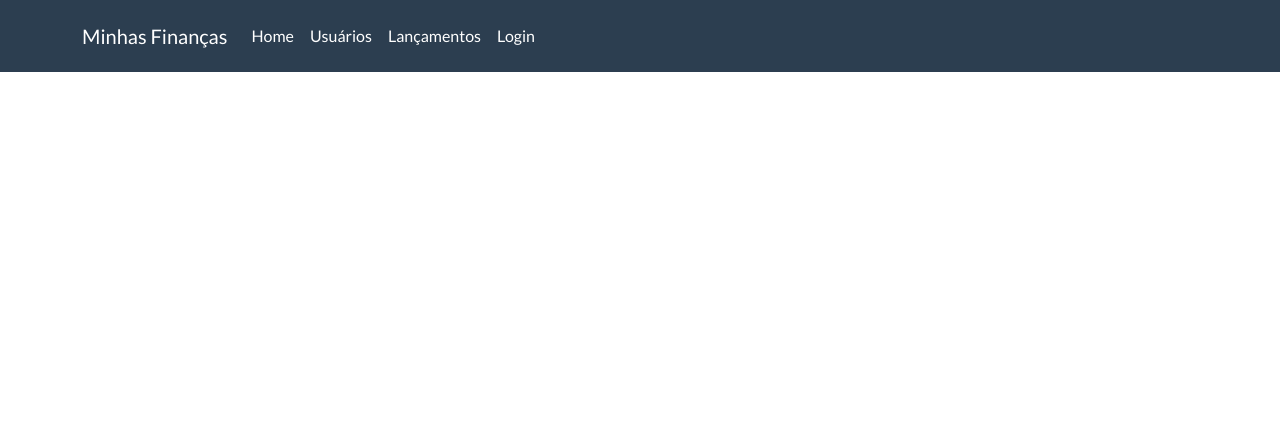
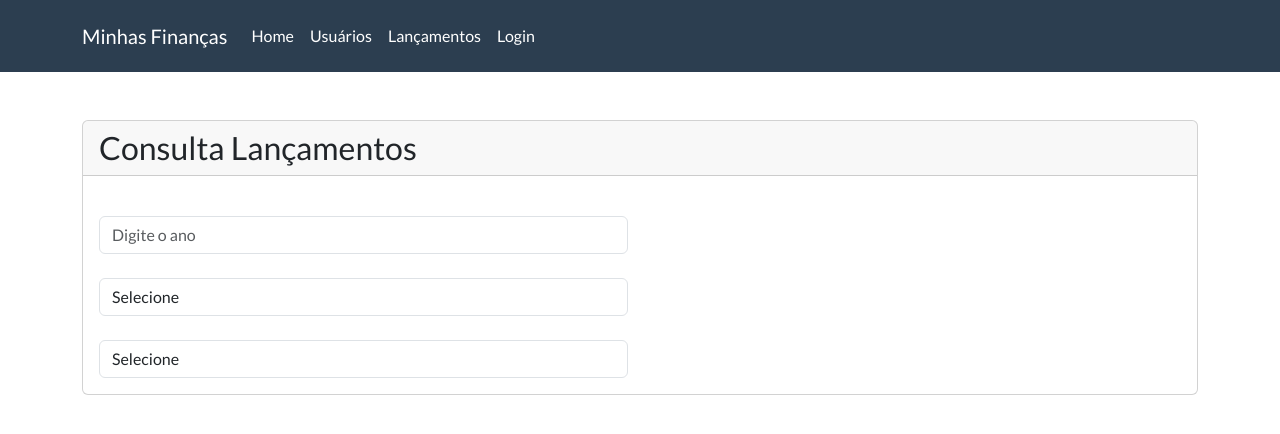
Before and after one commit to kesleyrozas/front-react, a React (Create React App) app: page /#/consultaLancamentos in a window 1280 px wide. Shown: the top 434 px of the page. Built offline with nearby package versions, Linux system fonts and the light colour scheme.

Commit message:
ajustes projeto

```diff
--- a/package.json
+++ b/package.json
@@ -13,6 +13,7 @@
     "react-dom": "^16.10.1",
     "react-router-dom": "^5.1.2",
     "react-scripts": "3.1.2",
+    "toastr": "^2.1.4",
     "web-vitals": "^2.1.4"
   },
   "scripts": {
--- /dev/null
+++ b/src/app/service/localStorageService.js
@@ -0,0 +1,12 @@
+export default class  LocalStorageService {
+
+    static adicionarItem(chave, valor){
+        localStorage.setItem(chave,  JSON.stringify(valor));
+    }
+
+    static obterItem(chave, valor){
+       const item = localStorage.getItem(chave);
+       return JSON.parse(item);
+    }
+
+}
--- a/src/app/service/usuarioService.js
+++ b/src/app/service/usuarioService.js
@@ -10,6 +10,14 @@ class UsuarioService extends ApiService{
         return this.post('/autenticar', credenciais)
     }
 
+    obterSaldoPorIdUsuario(id){
+        return this.get(`/${id}/saldo`)
+    }
+
+    salvar(usuario){
+        return this.post('/', usuario);
+    }
+
 }
 
 export default UsuarioService;
--- a/src/components/navbar.js
+++ b/src/components/navbar.js
@@ -13,7 +13,7 @@ function NavBar(){
                 <ul className="navbar-nav">
                     <NavBarItem href="#/home" label="Home" />
                     <NavBarItem href="#/cadastro-usuario" label="Usuários" />
-                    <NavBarItem href="#/lancamentos" label="Lançamentos" />
+                    <NavBarItem href="#/consultaLancamentos" label="Lançamentos" />
                     <NavBarItem href="#/login" label="Login" />
                 </ul>
             </div>
--- /dev/null
+++ b/src/components/selectMenu.js
@@ -0,0 +1,18 @@
+import React from "react"
+
+function SelectMenu(props){
+
+    const options = props.lista.map( (option, index) =>{
+        return (
+            <option key={index} value={option.value}>{option.label}</option>
+        )
+    })
+
+    return(
+        <select {...props}>
+            {options}
+        </select>
+    )
+}
+
+export default SelectMenu
--- /dev/null
+++ b/src/components/toastr.js
@@ -0,0 +1,34 @@
+import toastr from "toastr"
+
+toastr.options = {
+    "closeButton": true,
+    "debug": false,
+    "newestOnTop": false,
+    "progressBar": true,
+    "positionClass": "toast-top-right",
+    "preventDuplicates": false,
+    "onclick": null,
+    "showDuration": "300",
+    "hideDuration": "1000",
+    "timeOut": "5000",
+    "extendedTimeOut": "1000",
+    "showEasing": "swing",
+    "hideEasing": "linear",
+    "showMethod": "fadeIn",
+    "hideMethod": "fadeOut"
+ }
+ export function mostrarMensagem(titulo, mensagem, tipo){
+    toastr[tipo](mensagem, titulo)
+ }
+
+ export function mensagemErro(mensagem){
+    mostrarMensagem('Erro', mensagem, 'error')
+ }
+
+ export function mensagemSucesso(mensagem){
+    mostrarMensagem('Sucesso', mensagem, 'success')
+ }
+
+ export function mensagemAlerta(mensagem){
+    mostrarMensagem('Alerta', mensagem, 'warning')
+ }
--- a/src/main/rotas.js
+++ b/src/main/rotas.js
@@ -3,6 +3,7 @@ import React from 'react'
 import Login from '../views/login'
 import CadastroUsuario from '../views/cadastroUsuario'
 import Home from '../views/home'
+import ConsultaLancamentos from '../views/consultaLancamentos'
 
 import { Route, Switch, HashRouter} from 'react-router-dom'
 
@@ -13,6 +14,7 @@ function Rotas(){
                 <Route path="/home" component={Home}/>
                 <Route path="/login" component={Login}/>
                 <Route path="/cadastro-usuario" component={CadastroUsuario}/>
+                <Route path="/consultaLancamentos" component={ConsultaLancamentos}/>
             </Switch>
         </HashRouter>
     )
--- a/src/views/cadastroUsuario.js
+++ b/src/views/cadastroUsuario.js
@@ -4,6 +4,8 @@ import Card from "../components/card"
 import FormGroup from "../components/form-group"
 
 import { withRouter } from 'react-router-dom'
+import UsuarioService from "../app/service/usuarioService"
+import { mensagemSucesso, mensagemErro } from "../components/toastr"
 
 class CadastroUsuario extends React.Component{
 
@@ -14,8 +16,53 @@ class CadastroUsuario extends React.Component{
         senhaRepeticao: ''
     }
 
+    constructor(){
+        super();
+        this.service = new UsuarioService();
+    }
+
+    validar(){
+        const msgs = []
+
+        if(!this.state.nome){
+            msgs.push('O campo nome é obrigatório')
+        }
+        if(!this.state.email){
+            msgs.push('O campo email é obrigatório')
+        }else if (!this.state.email.match(/^[a-z0-9.]+@[a-z0-9]+\.[a-z]/)){
+            msgs.push('Informe um e-mail valido')
+        }
+        if(!this.state.senha || !this.state.senhaRepeticao){
+            msgs.push('Digite a senha 2x')
+        }else if (this.state.senha !== this.state.senhaRepeticao){
+            msgs.push('As senhas não são iguais')
+        }
+
+        return msgs;
+    }
+
     salvar = () => {
-        console.log(this.state)
+        const msgs = this.validar();
+
+        if(msgs && msgs.length > 0){
+            msgs.forEach( (msgs, index) =>{
+                mensagemErro(msgs)
+            });
+            return false;
+        }
+
+        const usuario = {
+            nome: this.state.nome,
+            email: this.state.email,
+            senha: this.state.senha
+        }
+        this.service.salvar(usuario)
+            .then(response =>{
+                mensagemSucesso('Usuário Cadastrado com sucesso!')
+                this.props.history.push('/login')
+            }).catch(error => {
+                mensagemErro(error.response.data)
+            })
     }
 
     cancelar = () =>{
--- /dev/null
+++ b/src/views/consultaLancamentos.js
@@ -0,0 +1,60 @@
+import React from "react";
+import { withRouter } from 'react-router-dom'
+import Card from "../components/card"
+import FormGroup from "../components/form-group"
+import SelectMenu from "../components/selectMenu";
+
+class ConsultaLancamentos extends React.Component{
+
+    render(){
+        const meses = [
+            {label: 'Selecione', value: ''},
+            {label: 'Janeiro', value: '1'},
+            {label: 'Fevereiro', value: '2'},
+            {label: 'Março', value: '3'},
+            {label: 'Abril', value: '4'},
+            {label: 'Maio', value: '5'},
+            {label: 'Junho', value: '6'},
+            {label: 'Julho', value: '7'},
+            {label: 'Agosto', value: '8'},
+            {label: 'Setembro', value: '9'},
+            {label: 'Outubro', value: '10'},
+            {label: 'Novembro', value: '11'},
+            {label: 'Dezembro', value: '12'}
+        ]
+
+        const tipos = [
+            {label: 'Selecione', value: ''},
+            {label: 'Despesa', value: 'DESPESA'},
+            {label: 'Receita', value: 'RECEITA'},
+        ]
+
+        return(
+            <Card title="Consulta Lançamentos">
+                <div className="row">
+                    <div className="col-md-6">
+                        <div className="bs-component">
+                            <FormGroup label="Ano: *" htmlFor="inputAno">
+                                <input type="text"
+                                        id="inputAno"
+                                        className="form-control"
+                                        placeholder="Digite o ano"/>
+                            </FormGroup>
+                            <FormGroup label="Mês: " htmlFor="inputMes">
+                                <SelectMenu className="form-control" lista={meses}>
+                                </SelectMenu>
+                            </FormGroup>
+                            <FormGroup label="Tipo: " htmlFor="inputTipo">
+                                <SelectMenu className="form-control" lista={tipos}>
+                                </SelectMenu>
+                            </FormGroup>
+                        </div>
+                    </div>
+                </div>
+            </Card>
+        )
+    }
+
+}
+
+export default withRouter(ConsultaLancamentos)
--- a/src/views/home.js
+++ b/src/views/home.js
@@ -1,5 +1,7 @@
-import React from "react";
-import axios from 'axios'
+import React from "react"
+import { withRouter } from 'react-router-dom'
+import UsuarioService from "../app/service/usuarioService";
+import LocalStorageService from "../app/service/localStorageService";
 
 class Home extends React.Component{
 
@@ -7,11 +9,16 @@ class Home extends React.Component{
         saldo : 0
     }
 
+    constructor(){
+        super();
+        this.usuarioService = new UsuarioService();
+    }
+
     componentDidMount(){
-        const usuarioLogadoString = localStorage.getItem('_usuario_logado')
-        const usuarioLogado = JSON.parse(usuarioLogadoString)
+        const usuarioLogado = LocalStorageService.obterItem('_usuario_logado')
 
-        axios.get(`http://localhost:8080/api/usuarios/${usuarioLogado.id}/saldo`)
+        this.usuarioService
+            .obterSaldoPorIdUsuario(usuarioLogado.id)
             .then(response => {
                 this.setState({ saldo: response.data })
                 console.log(response.data)
@@ -43,4 +50,4 @@ class Home extends React.Component{
     }
 }
 
-export default Home
+export default withRouter(Home)
--- a/src/views/login.js
+++ b/src/views/login.js
@@ -2,7 +2,10 @@ import React from "react";
 import Card from '../components/card'
 import FormGroup from "../components/form-group"
 import { withRouter } from 'react-router-dom'
+
 import UsuarioService from "../app/service/usuarioService";
+import LocalStorageService from "../app/service/localStorageService";
+import { mensagemErro } from '../components/toastr'
 
 class Login extends React.Component{
 
@@ -17,8 +20,8 @@ class Login extends React.Component{
      }
 
     constructor(){
-    super();
-    this.service = new UsuarioService();
+        super();
+        this.service = new UsuarioService();
     }
 
     entrar = () => {
@@ -26,10 +29,10 @@ class Login extends React.Component{
             email: this.state.email,
             senha: this.state.senha
         }).then( response => {
-            localStorage.setItem('_usuario_logado', JSON.stringify(response.data) )
+            LocalStorageService.adicionarItem('_usuario_logado', JSON.stringify(response.data) )
             this.props.history.push('/home')
         }).catch( erro => {
-            this.setState({mensagem: erro.response.data})
+            mensagemErro(erro.response.data)
         })
     }
 
@@ -68,7 +71,7 @@ class Login extends React.Component{
                                                 placeholder="Password" />
                                         </FormGroup>
                                         <br/>
-                                        <button onClick={this.entrar} type="button" className="btn btn-success">Entrar</button>
+                                        <button onClick={this.entrar} type="button" className="btn btn-success mr-2">Entrar</button>
                                         <button onClick={this.prepareCadastrar} type="button" className="btn btn-danger">Cadastrar</button>
                                     </fieldset>
                                 </div>
```
Also changed, not shown: src/main/App.js (+5 -2 lines), 1 other file (tests, documents, lock files or other folders).
